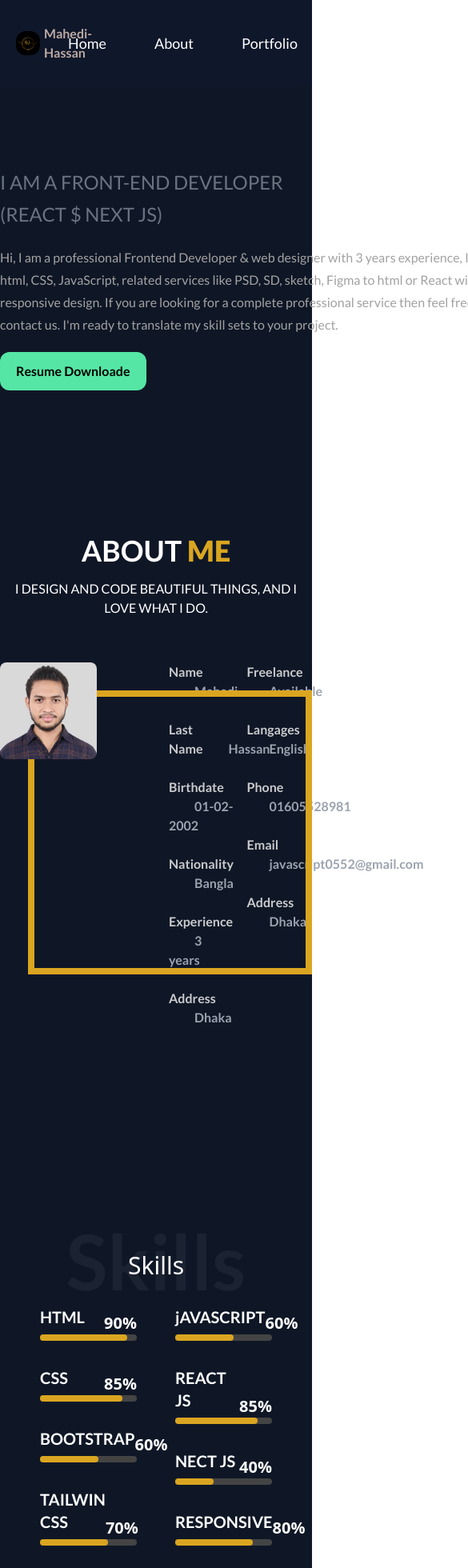
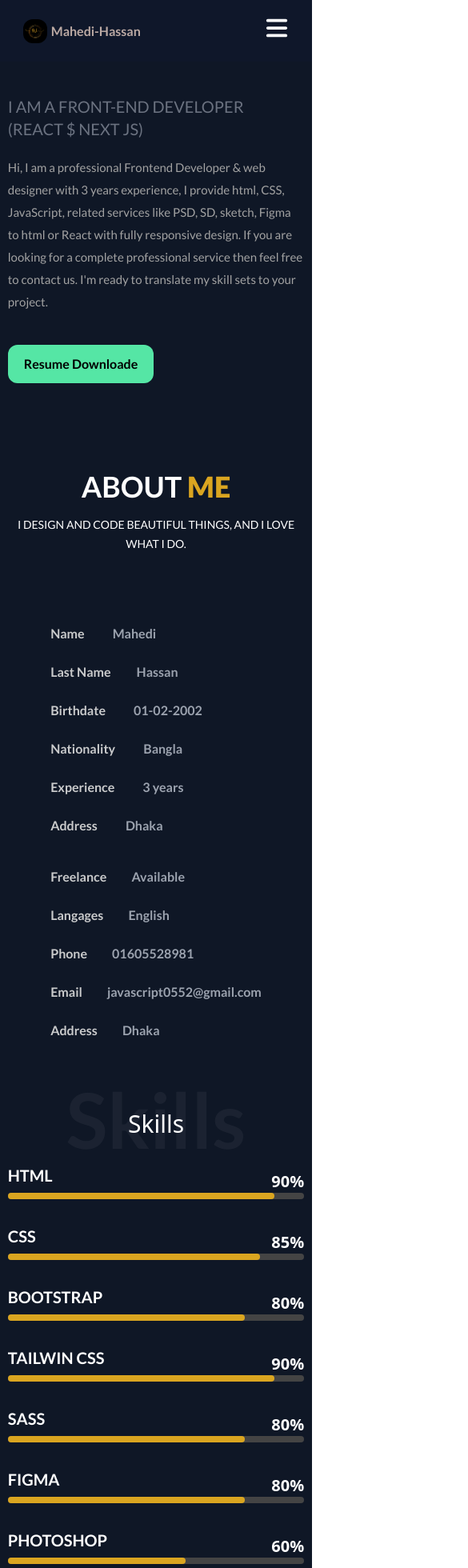
Before and after one commit to mahedi1318/My-Portfolio, a React (Vite) app: page / in a window 390 px wide. Shown: the top 1960 px of the page at 80% size, 585 px wide, since content can reach past the window. Built offline with nearby package versions, Linux system fonts and the light colour scheme.

Commit message:
my portfolio complite

```diff
--- a/package.json
+++ b/package.json
@@ -12,7 +12,8 @@
   "dependencies": {
     "react": "^18.2.0",
     "react-dom": "^18.2.0",
-    "react-icons": "^5.2.0"
+    "react-icons": "^5.2.0",
+    "react-scroll": "^1.9.0"
   },
   "devDependencies": {
     "@types/react": "^18.2.66",
--- /dev/null
+++ b/src/assets/styles/responsive.css
@@ -0,0 +1,3 @@
+@media (min-width: 320px){
+
+}
--- a/src/components/About_part/About.jsx
+++ b/src/components/About_part/About.jsx
@@ -3,21 +3,21 @@ import AboutImg from "../../assets/banner-img.jpg"
 const About = () => {
   return (
     <>
-      <div className='w-full pt-[40px] pb-[150px] bg-[#0F1726]'>
+      <div className='w-full lg:w-full pt-[40px] xl:pb-[150px] md:p-[52px] bg-[#0F1726]'>
         <div className="container">
             <div className="title text-center text-white">
                 <h2 className='pt-5 lato_font font-bold text-4xl'>ABOUT <strong className='text-[#daa520]'>ME</strong> </h2>
-                <span className='lato_font text-base font-normal mt-4 block'>I DESIGN AND CODE BEAUTIFUL THINGS, AND I LOVE WHAT I DO.</span>
+                <span className='lato_font text-base font-normal mb:text-[14px] mt-4 block'>I DESIGN AND CODE BEAUTIFUL THINGS, AND I LOVE WHAT I DO.</span>
             </div>
-            <div className=' grid grid-cols-2 gap-8 mt-14'>
+            <div className=' grid xl:grid-cols-2 sm:grid-cols-1 gap-8 mt-14 lg:grid-cols-2 '>
                 <div className="relative">
-                    <div className="absolute top-[0px] right-[58px]">
-                        <img className="w-[360px] z-10 relative rounded-lg" src={AboutImg} alt="" />
-                        <div className="w-[355px] h-[355px] absolute top-[35px] left-[35px] border-8 border-[#daa520]"></div>
+                    <div className="absolute top-[0px] right-[58px] sm:hidden lg:block mb:hidden">
+                        <img className="w-[360px] z-10 relative rounded-lg lg:w-[286px]" src={AboutImg} alt="" />
+                        <div className="w-[355px] h-[355px] lg:w-[280px] lg:h-[280px] absolute top-[35px] left-[35px] border-8 border-[#daa520]"></div>
                     </div>
 
                 </div>
-                <div className="grid grid-cols-2 gap-4">
+                <div className="grid xl:grid-cols-2 gap-4 md:w-[600px] md:m-auto lg:w-full mb:grid-cols-1 sm:grid-cols-2 mb:m-auto">
                     <div className="">
                         <ul>
                             <li className="mb-6 lato_font font-semibold text-base">
--- a/src/components/Banner_Part/Banner.jsx
+++ b/src/components/Banner_Part/Banner.jsx
@@ -3,16 +3,16 @@ import BannerImg from "../../assets/banner-img.jpg"
 const Banner = () => {
   return (
     <>
-      <div className='bg-[#0F1726] w-full h-[500px]'>
-        <div className='container flex justify-between'>
-          <div className="text inline-block mt-[100px]">
-            <h1 className='text-2xl lato_font font-medium text-gray-500 w-[400px] leading-10'>I AM A FRONT-END DEVELOPER (REACT $ NEXT JS)</h1>
-            <p className='text-base lato_font font-medium text-[#a2a2a2] mt-[20px] w-[644px] leading-7'>Hi, I am a professional Frontend Developer & web designer with 3 years experience, I provide html,
+      <div className='bg-[#0F1726] w-full h-[500px] mb:h-[451px] md:h-[440px]'>
+        <div className='container flex justify-between sm:block md:flex'>
+          <div className="text inline-block mt-[100px] sm:mt-[80px] md:w-[500px] mb:mt-[42px]">
+            <h1 className='xl:text-2xl sm:text-xl mb:text-xl mb:w-[300px] lato_font font-medium text-gray-500 w-[400px] leading-10'>I AM A FRONT-END DEVELOPER (REACT $ NEXT JS)</h1>
+            <p className='text-base lato_font font-medium text-[#a2a2a2] mt-[20px] xl:w-[644px] mb:text-[15px] sm:w-[608px] md:w-[477px] leading-7 lg:w-[583px]'>Hi, I am a professional Frontend Developer & web designer with 3 years experience, I provide html,
             CSS, JavaScript, related services like PSD, SD, sketch, Figma to html or React with fully responsive design.
             If you are looking for a complete professional service then feel free to contact us. I'm ready to translate my skill sets to your project.</p>
-            <button className="text-base lato_font font-bold px-[20px] py-[12px] rounded-xl bg-[#55e6a5] mt-[20px]" type="button">Resume Downloade</button>
+            <button className="text-base lato_font font-bold mb:mt-[40px] px-[20px] py-[12px] rounded-xl bg-[#55e6a5] hover:bg-[#daa520] duration-200 mt-[20px]" type="button">Resume Downloade</button>
           </div>
-          <div className="mt-[100px]">
+          <div className="mt-[100px] sm:hidden md:block mb:hidden">
             <img src={BannerImg} alt="" />
           </div>
         </div>
--- a/src/components/Footer_Part/Footer.jsx
+++ b/src/components/Footer_Part/Footer.jsx
@@ -8,7 +8,7 @@ const Footer = () => {
     <>
       <div className='w-full pt-[30px] pb-[40px] bg-[#0f172a]'>
        <div className="container">
-        <div className='grid grid-cols-3 gap-4 pt-[40px] '>
+        <div className='grid xl:grid-cols-3 lg:grid-cols-3 sm:grid-cols-2 gap-4 pt-[40px] '>
           <div className="bg-[#09101a] py-[60px] px-[30px] rounded-xl text-center">
             <div className="text-6xl text-[#55e6a5] flex justify-center">
              <MdOutlineSpeakerPhone />
--- a/src/components/Footer_Part/FooterFromPart.jsx
+++ b/src/components/Footer_Part/FooterFromPart.jsx
@@ -3,7 +3,7 @@ import React from 'react'
 const FooterFromPart = () => {
   return (
     <>
-    <div className='w-[900px] m-auto'>
+    <div className='xl:w-[900px] m-auto sm:w-[600px] lg:w-[800px]'>
         <div className='gap-8 flex'>
             <input className='w-full pl-4 py-3 rounded-lg bg-transparent border border-[#fff4]' type="text" placeholder='FIRST NAME'/>
             <input className='w-full pl-4 py-3 rounded-lg bg-transparent border border-[#fff4]' type="text" placeholder='LAST NAME'/>
@@ -12,7 +12,7 @@ const FooterFromPart = () => {
             <input className='w-full pl-4 py-3 rounded-lg mt-5 bg-transparent border border-[#fff4]' type="text" placeholder='Email'/>
             <textarea className='w-full pl-4 pt-3 h-[200px] rounded-lg mt-5 bg-transparent border border-[#fff4]' name="" id="" placeholder='Your Message Here'></textarea>
         </div>
-        <button className='px-6 py-3 bg-[#55e6a5] flex m-auto mt-8 rounded-xl text-[#444] text-lg font-bold lato_font' type='submit'>Submit</button>
+        <button className='px-6 py-3 bg-[#55e6a5] hover:bg-[#daa520] duration-200 flex m-auto mt-8 rounded-xl text-[#444] text-lg font-bold lato_font' type='submit'>Submit</button>
     </div>
     </>
   )
--- a/src/components/Navbar/Navbar.jsx
+++ b/src/components/Navbar/Navbar.jsx
@@ -1,28 +1,83 @@
+
+import { useState } from "react";
 import LogoImg from "../../assets/logo.png"
+import { FaBars } from "react-icons/fa6";
+import { FaXmark } from "react-icons/fa6";
+
+
+
+  const navbarMenu = [
+    {
+      name: "Home",
+      links: "/"
+    },
+    {
+      name: "About",
+      links: "/about"
+    },
+    {
+      name: "Portfolio",
+      links: "/portfolio"
+    },
+    {
+      name: "Skills",
+      links: "/skills"
+    },
+    {
+      name: "Contact",
+      links: "/contact"
+    },
+  ]
+
 
 const Navbar = () => {
-  return (
+
+  const [isMenuOpen, setIsMenuOpen]= useState(false)
+
+  let handleToggleMenu = ()=>{
+    setIsMenuOpen(!isMenuOpen)
+  }
+
+   return (
     <>
     <div className='w-full p-[20px] bg-[#0f172a]'>
       <div className='container flex justify-between items-center'>
-        <div className="flex items-center  gap-[5px]">
+        <div className="flex items-center gap-[5px]">
             <img className="w-[30px] h-[30px] rounded-xl" src={LogoImg} alt="" />
             <h1 className='lato_font text-base font-bold text-[#BCAAA4]'>Mahedi-Hassan</h1>
         </div>
-        <div className="menu">
-            <ul className='flex gap-[60px]'>
-                <li className='text-lg lato_font font-medium text-white '><a href="#">Home</a></li>
-                <li className='text-lg lato_font font-medium text-white '><a href="#">About</a></li>
-                <li className='text-lg lato_font font-medium text-white '><a href="#">Portfolio</a></li>
-                <li className='text-lg lato_font font-medium text-white '><a href="#">Skills</a></li>
-                <li className='text-lg lato_font font-medium text-white '><a href="#">Contact</a></li>
+        <div className="menu sm:hidden lg:block mb:hidden">
+            <ul className='flex xl:gap-[60px] lg:gap-[40px]'>
+              {navbarMenu.map((link, index)=>(
+                  <li key={index} className='xl:text-lg hover:text-[#daa520] duration-200 lg:text-base lato_font font-medium text-white '>
+                    <a href={link.links} >{link.name}</a>
+                  </li>
+              ))}
             </ul>
         </div>
-        <div className="">
-            <button className='px-[30px] py-[10px] bg-green-500 rounded-xl lato_font font-bold text-base' type='button'>Dwonlode CV</button>
+        <div className="sm:hidden lg:block mb:hidden">
+            <button className='px-[30px] py-[10px] bg-[#55e6a5] hover:bg-[#daa520] duration-200 rounded-xl lato_font font-bold text-base' type='button'>Dwonlode CV</button>
+        </div>
+        {/* mobile menu button and mobile screen */}
+        <div className="xl:hidden text-3xl text-white lg:hidden">
+          <button onClick={handleToggleMenu} className="cursor-pointer">
+            {
+              isMenuOpen ? <FaXmark /> : <FaBars />
+            }
+          </button>
         </div>
       </div>
     </div>
+    {/* mobile menu item and all screen */}
+    <div className={`w-full bg-[#1f2c4b] text-center pt-[100px] h-full xl:hidden ${isMenuOpen ? "fixed w-full transition-all duration-1000" : "hidden"}`}>
+        <ul className='block xl:gap-[60px] lg:gap-[40px] space-y-7'>
+          {navbarMenu.map((link, index)=>(
+              <li key={index} className=' hover:text-[#daa520] duration-200 text-xl lato_font font-medium text-white '>
+                <a href="#" >{link.name}</a>
+              </li>
+          ))}
+        </ul>
+      </div>
     </>
   )
 }
--- a/src/components/Skills_part/Skills.jsx
+++ b/src/components/Skills_part/Skills.jsx
@@ -2,41 +2,95 @@ import React from 'react'
 import SkillsLevel from './SkillsLevel'
 
 
+  const skillsName = [
+    {
+      name: "HTML",
+      percentage: "90%"
+    },
+    {
+      name: "CSS",
+      percentage: "85%"
+    },
+    {
+      name: "BOOTSTRAP",
+      percentage: "80%"
+    },
+    {
+      name: "TAILWIN CSS",
+      percentage: "90%"
+    },
+    {
+      name: "SASS",
+      percentage: "80%"
+    },
+    {
+      name: "FIGMA",
+      percentage: "80%"
+    },
+    {
+      name: "PHOTOSHOP",
+      percentage: "60%"
+    },
+  ]
+
+  const skillsNameTwo = [
+    {
+      name: "jAVASCRIPT",
+      percentage: "90%"
+    },
+    {
+      name: "REACT JS",
+      percentage: "85%"
+    },
+    {
+      name: "NEXT JS",
+      percentage: "70%"
+    },
+    {
+      name: "RESPONSIVE",
+      percentage: "90%"
+    },
+    {
+      name: "REDUX",
+      percentage: "50%"
+    },
+    {
+      name: "NODE JS",
+      percentage: "30%"
+    },
+    {
+      name: "MONGO DB",
+      percentage: "20%"
+    },
+  ]
+
 const Skills = () => {
   return (
     <>
-      <div className='p-[50px] bg-[#0F1726]'>
+      <div className='pt-[50px] pb-[50px] bg-[#0F1726]'>
         <div className='container'>
             <div className=''>
                 {/* heading_part */}
-                <div className='relative'>
+                <div className='relative mt-[-43px]'>
                     <div className='text-center text-8xl lato_font font-bold text-white/5 pt-5'>Skills</div>
                     <h1 className='text-3xl text-white text-center mt-[-60px]'>Skills</h1>
                 </div>
             </div>
-            <div className='grid grid-cols-2 gap-12'>
+            <div className='grid xl:grid-cols-2 mb:grid-cols-1 md:grid-cols-2 gap-12'>
             <div>
                 {/* skills section */}
                 <div>
-                    <SkillsLevel skillName="HTML" percentage={"90%"} />
-                    <SkillsLevel skillName="CSS" percentage={"85%"} />
-                    <SkillsLevel skillName="BOOTSTRAP" percentage={"60%"} />
-                    <SkillsLevel skillName="TAILWIN CSS" percentage={"70%"} />
-                    <SkillsLevel skillName="SASS" percentage={"60%"} />
-                    <SkillsLevel skillName="FIGMA" percentage={"90%"} />
-                    <SkillsLevel skillName="PHOTOSHOP" percentage={"70%"} />
+                  {skillsName.map((skill, id)=>(
+                    <SkillsLevel key={id} skillName={skill.name} percentage={skill.percentage} />
+                  ))}
                 </div>
             </div>
             <div>
                 {/* skills section */}
                 <div>
-                    <SkillsLevel skillName="jAVASCRIPT" percentage={"60%"} />
-                    <SkillsLevel skillName="REACT JS" percentage={"85%"} />
-                    <SkillsLevel skillName="NECT JS" percentage={"40%"} />
-                    <SkillsLevel skillName="RESPONSIVE" percentage={"80%"} />
-                    <SkillsLevel skillName="REDUX" percentage={"50%"} />
-                    <SkillsLevel skillName="NODE JS" percentage={"30%"} />
-                    <SkillsLevel skillName="MONGO DB" percentage={"20%"} />
+                {skillsNameTwo.map((skill, id)=>(
+                    <SkillsLevel key={id} skillName={skill.name} percentage={skill.percentage} />
+                  ))}
                 </div>
             </div>
             </div>
--- a/src/index.css
+++ b/src/index.css
@@ -18,6 +18,7 @@ a{
 
 .container{
     max-width: 1200px;
+    width: 95%;
     margin: 0 auto;
 }
 
--- a/tailwind.config.js
+++ b/tailwind.config.js
@@ -6,6 +6,9 @@ export default {
   ],
   theme: {
     extend: {
+      screens: {
+        mb : "320px"
+      },
       container: {
         center: true,
       }
```
Also changed, not shown: src/components/Portfolio_part/Portfolio.jsx (+47 -7 lines), 1 other file (tests, documents, lock files or other folders).
